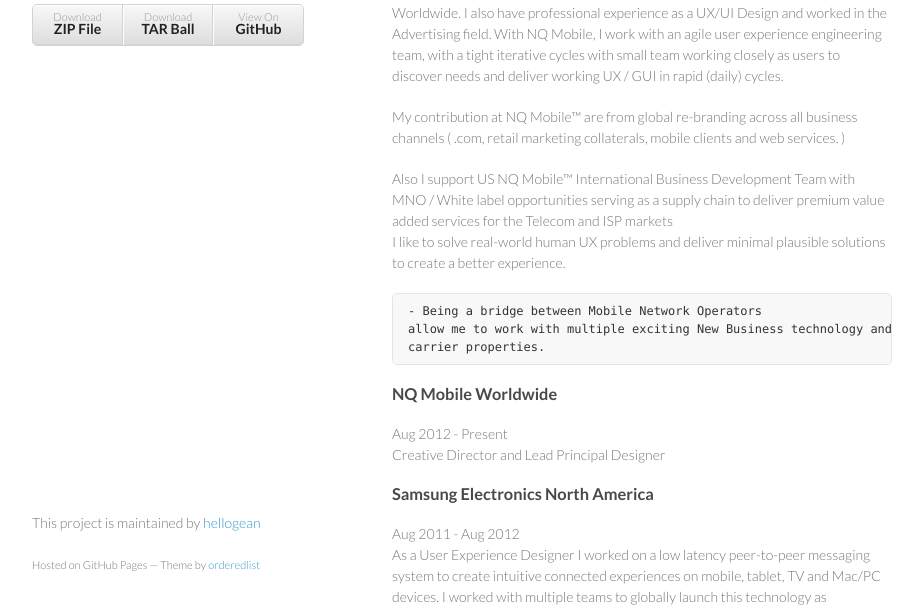
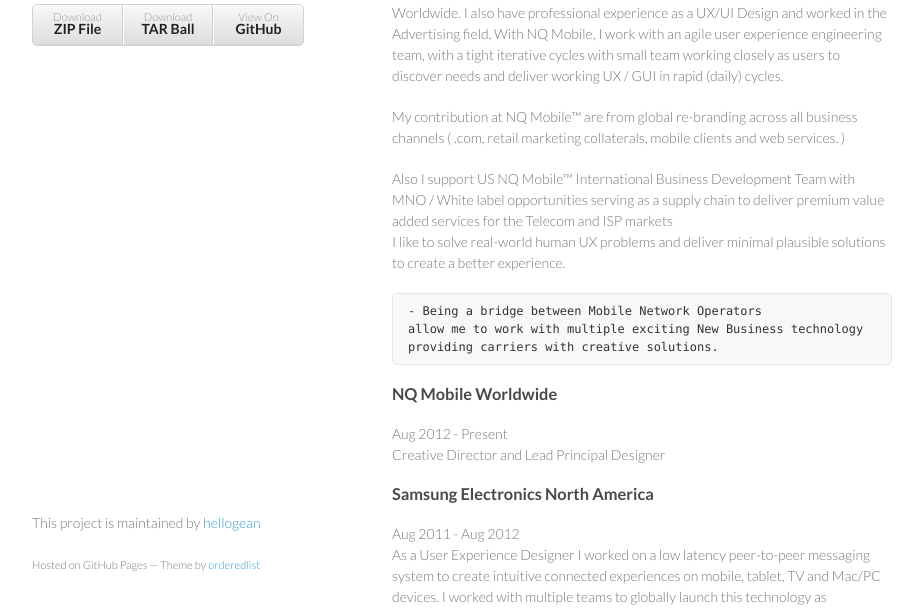
Before and after one commit to hellogean/Push, a plain HTML site: page index.html in a window 1280 px wide. Shown: the part 156-765 px from the top of the page, without its empty margins (178-1101 px from the left). Drawn offline with Linux system fonts and the light colour scheme.

Commit message:
Update index.html

```diff
--- a/index.html
+++ b/index.html
@@ -45,8 +45,8 @@
 solutions to create a better experience.</p>
 
 <pre><code>- Being a bridge between Mobile Network Operators
-allow me to work with multiple exciting New Business technology and
-carrier properties.</code></pre>
+allow me to work with multiple exciting New Business technology
+providing carriers with creative solutions.</code></pre>
 
 
 
```
